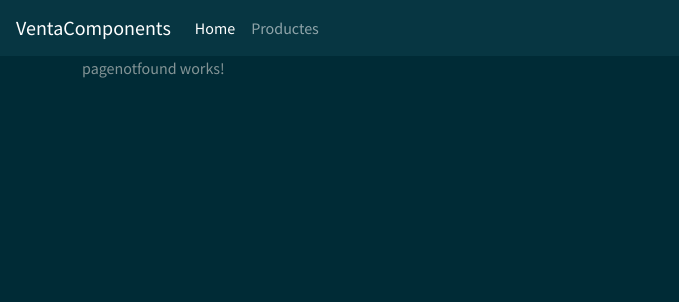
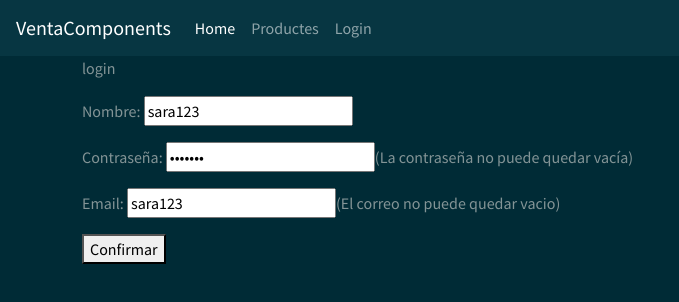
Before and after one commit to Izanalejo/Frameworks-de-Desenvolupament-Web, an Angular app in the folder RA1/Pt1.1-Productes/: page /login in a window 1280 px wide. Shown: the top 302 px of the page, without its empty margins (0-679 px from the left). Built offline with nearby package versions, Linux system fonts and the light colour scheme.

Commit message:
Formularios

```diff
--- a/RA1/Pt1.1-Productes/src/app/app.routes.ts
+++ b/RA1/Pt1.1-Productes/src/app/app.routes.ts
@@ -3,6 +3,7 @@ import { HomepageComponent } from './components/homepage/homepage.component';
 import { LlistaProductesComponent } from './components/llista-productes/llista-productes.component';
 import { PagenotfoundComponent } from './components/pagenotfound/pagenotfound.component';
 import { ShowproductsComponent } from './components/showproducts/showproducts.component';
+import { LoginComponent } from './components/login/login.component';
 
 export const routes: Routes = [
     {
@@ -26,6 +27,10 @@ export const routes: Routes = [
         component: ShowproductsComponent
     },
     {
+        path: 'login',
+        component: LoginComponent
+    },
+    {
         path: '**',
         component: PagenotfoundComponent
     }
--- a/RA1/Pt1.1-Productes/src/app/components/homepage/homepage.component.css
+++ b/RA1/Pt1.1-Productes/src/app/components/homepage/homepage.component.css
@@ -0,0 +1,10 @@
+html, body {
+  height: 100%;
+  margin: 0;
+}
+
+body {
+  display: flex;
+  flex-direction: column;
+  min-height: 100vh;
+}
--- a/RA1/Pt1.1-Productes/src/app/components/homepage/homepage.component.html
+++ b/RA1/Pt1.1-Productes/src/app/components/homepage/homepage.component.html
@@ -1,17 +1,4 @@
-<!DOCTYPE html>
-<html lang="en">
-    <head>
-        <meta charset="utf-8" />
-        <meta name="viewport" content="width=device-width, initial-scale=1, shrink-to-fit=no" />
-        <meta name="description" content="" />
-        <meta name="author" content="" />
-        <title>Shop Homepage - Start Bootstrap Template</title>
-        <!-- Favicon-->
-        <!-- Bootstrap icons-->
-
-        <!-- Core theme CSS (includes Bootstrap)-->
-+    </head>
-    <body>
+<main class="flex-fill">
     <header class="bg-dark py-5">
         <div class="container px-4 px-lg-5 my-5">
             <div class="text-center text-white">
@@ -20,10 +7,10 @@
             </div>
         </div>
     </header>
-        <!-- Footer-->
+</main>
+
 <footer class="py-5 bg-dark">
-            <div class="container"><p class="mt-10px text-center text-white">Izan Alejo Pérez</p></div>
+    <div class="container">
+        <p class="text-center text-white">Izan Alejo Pérez</p>
+    </div>
 </footer>
-
-    </body>
-</html>
--- /dev/null
+++ b/RA1/Pt1.1-Productes/src/app/components/login/login.component.html
@@ -0,0 +1,34 @@
+<p>login</p>
+<form [formGroup]="formLogin" (ngSubmit)="submit()">
+    <p>
+        Nombre:
+        <input type="text" formControlName="nombre" required />
+
+        @if(this.formLogin.get('nombre')?.errors?.['required']) {
+        <span>(El nombre no puede quedar vacío)</span>
+        } @if(this.formLogin.get('nombre')?.errors?.['minlength']) {
+        <span>(Debe tener como mínimo 5 caracteres)</span>
+        }
+    </p>
+    <p>
+        Contraseña:
+        <input type="password" formControlName="nombre" required />
+
+        @if(this.formLogin.get('contrasenya')?.errors?.['required']) {
+        <span>(La contraseña no puede quedar vacía)</span>
+        } @if(this.formLogin.get('contrasenya')?.errors?.['maxlength']) {
+        <span>(Debe tener como mínimo 5 caracteres)</span>
+        }
+    </p>
+    <p>
+        Email:
+        <input type="email" formControlName="nombre" required />
+
+        @if(this.formLogin.get('email')?.errors?.['required']) {
+        <span>(El correo no puede quedar vacio)</span>
+        } @if(this.formLogin.get('email')?.errors?.['minlength']) {
+        <span>(Debes poner un email)</span>
+        }
+    </p>
+    <button type="submit">Confirmar</button>
+</form>
--- /dev/null
+++ b/RA1/Pt1.1-Productes/src/app/components/login/login.component.ts
@@ -0,0 +1,22 @@
+import { Component } from '@angular/core';
+import { FormControl, FormGroup, ReactiveFormsModule, Validators } from '@angular/forms';
+
+@Component({
+  selector: 'app-login',
+  imports: [ReactiveFormsModule],
+  templateUrl: './login.component.html',
+  styleUrl: './login.component.css'
+})
+export class LoginComponent {
+  formLogin=new FormGroup(
+    {
+        nombre: new FormControl('sara123', [Validators.required, Validators.minLength(5)]),
+        contrasenya: new FormControl('', [Validators.required, Validators.maxLength(10)]),
+        email: new FormControl('', [Validators.required, Validators.pattern("^[a-zA-Z0-9._%+-]+@[a-zA-Z0-9.-]+\\.[a-zA-Z]{2,4}$")]),
+
+    }
+  )
+  submit(): void{
+      alert('Estoy dentro de submit!');
+    }
+}
--- a/RA1/Pt1.1-Productes/src/app/components/menu/menu.component.html
+++ b/RA1/Pt1.1-Productes/src/app/components/menu/menu.component.html
@@ -14,6 +14,9 @@
         <li class="nav-item">
           <a routerLink="/llistaProductes" class="nav-link" href="#">Productes</a>
         </li>
+        <li>
+          <a routerLink="/login" class="nav-link" href="#">Login</a>
+        </li>
       </ul>
     </div>
   </div>
```
Also changed, not shown: RA1/Pt1.1-Productes/src/app/components/login/login.component.css (added), 1 other file (tests, documents, lock files or other folders). Lines whose indentation alone changed are shown as unchanged.
